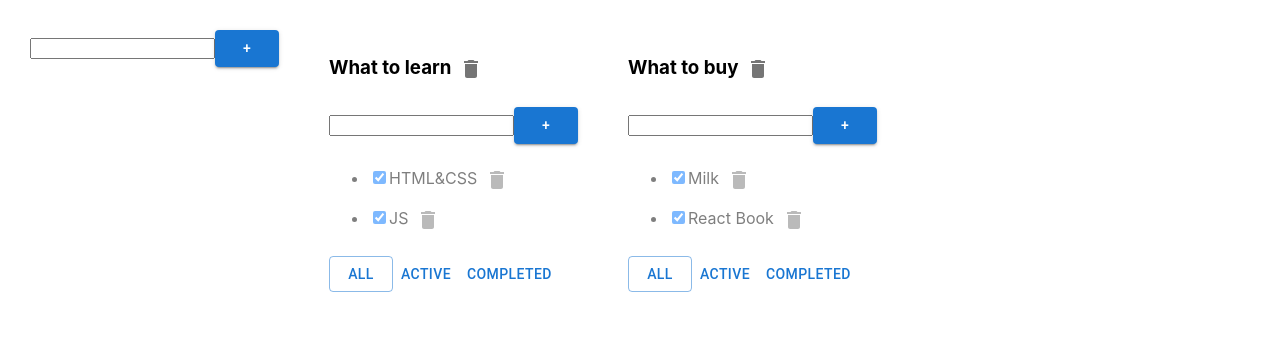
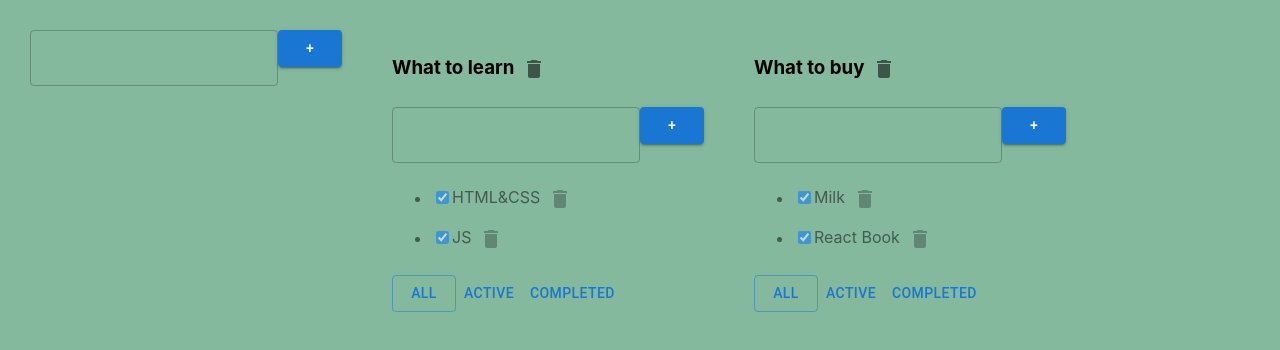
Before and after one commit to demorest49de/todolist-sprint-2-week-1-assocciated-array-udincev-pochinit-proekt, a React (Create React App) app: page / in a window 1280 px wide. Shown: the top 350 px of the page. Built offline with nearby package versions, Linux system fonts and the light colour scheme.

Commit message:
Changes AddItemForm.tsx EditableSpan.tsx index.css Todo.module.css Todolist.tsx

```diff
--- a/src/AddItemForm.tsx
+++ b/src/AddItemForm.tsx
@@ -1,5 +1,5 @@
 import React, {ChangeEvent, KeyboardEvent, useState} from 'react';
-import {Button} from "@mui/material";
+import {Button, TextField} from "@mui/material";
 
 type AddItemFormPropsType = {
     addItem: (title: string) => void
@@ -31,10 +31,17 @@ export function AddItemForm(props: AddItemFormPropsType) {
     }
 
     return <div>
-        <input value={title}
-               onChange={onChangeHandler}
-               onKeyPress={onKeyPressHandler}
-               className={error ? "error" : ""}
+        {/*<input value={title}*/}
+        {/*       onChange={onChangeHandler}*/}
+        {/*       onKeyPress={onKeyPressHandler}*/}
+        {/*       className={error ? "error" : ""}*/}
+        {/*/>*/}
+        <TextField
+            variant={'outlined'}
+            value={title}
+            onChange={onChangeHandler}
+            onKeyPress={onKeyPressHandler}
+            className={error ? "error" : ""}
         />
         <Button variant={'contained'} color={'primary'} onClick={addItem}>+</Button>
         {error && <div className="error-message">{error}</div>}
--- a/src/EditableSpan.tsx
+++ b/src/EditableSpan.tsx
@@ -1,4 +1,5 @@
 import React, {ChangeEvent, useState} from 'react';
+import {TextField} from "@mui/material";
 
 type EditableSpanPropsType = {
     value: string
@@ -13,15 +14,23 @@ export function EditableSpan(props: EditableSpanPropsType) {
         setEditMode(true);
         setTitle(props.value);
     }
+
     const activateViewMode = () => {
         setEditMode(false);
         props.onChange(title);
     }
+
     const changeTitle = (e: ChangeEvent<HTMLInputElement>) => {
         setTitle(e.currentTarget.value)
     }
 
     return editMode
-        ? <input value={title} onChange={changeTitle} autoFocus onBlur={activateViewMode}/>
+        ? <TextField
+            variant={'outlined'}
+            value={title}
+            onChange={changeTitle}
+            autoFocus
+            onBlur={activateViewMode}
+        />
         : <span onDoubleClick={activateEditMode}>{props.value}</span>
 }
--- /dev/null
+++ b/src/Todo.module.css
@@ -0,0 +1,21 @@
+.todo__input_all {
+  color: black;
+  outline: 1px solid chocolate;
+}
+
+.todo__input_all:hover {
+  /*color: yellow;*/
+  outline: 1px solid red;
+  outline-offset: 2px;
+  border: 1px solid #80004f;
+}
+
+/*.todo__input_active:focus {*/
+/*  color: deeppink;*/
+/*}*/
+
+/*.todo__input_completed:focus {*/
+/*  color: hotpink;*/
+/*  outline: none;*/
+/*  border: none;*/
+/*}*/
--- a/src/Todolist.tsx
+++ b/src/Todolist.tsx
@@ -4,6 +4,7 @@ import {AddItemForm} from './AddItemForm';
 import {EditableSpan} from './EditableSpan';
 import {Button, IconButton} from "@mui/material";
 import {Delete} from "@mui/icons-material";
+import s from './Todo.module.css'
 
 export type TaskType = {
     id: string
@@ -70,15 +71,18 @@ export function Todolist(props: PropsType) {
         <div>
             <Button
                 variant={props.filter === 'all' ? 'outlined' : "text"}
-                    onClick={onAllClickHandler}>All
+                className={s.todo__input_all}
+                onClick={onAllClickHandler}>All
             </Button>
             <Button
-                    variant={props.filter === 'active' ? 'outlined' : "text"}
-                    onClick={onActiveClickHandler}>Active
+                variant={props.filter === 'active' ? 'outlined' : "text"}
+                // className={s['todo__input_active']}
+                onClick={onActiveClickHandler}>Active
             </Button>
             <Button
-                    variant={props.filter === 'completed' ? 'outlined' : "text"}
-                    onClick={onCompletedClickHandler}>Completed
+                variant={props.filter === 'completed' ? 'outlined' : "text"}
+                // className={s['todo__input_Completed']}
+                onClick={onCompletedClickHandler}>Completed
             </Button>
         </div>
     </div>
--- a/src/index.css
+++ b/src/index.css
@@ -5,6 +5,7 @@ body {
     sans-serif;
   -webkit-font-smoothing: antialiased;
   -moz-osx-font-smoothing: grayscale;
+  background-color: #84b99d;
 }
 
 code {
```
